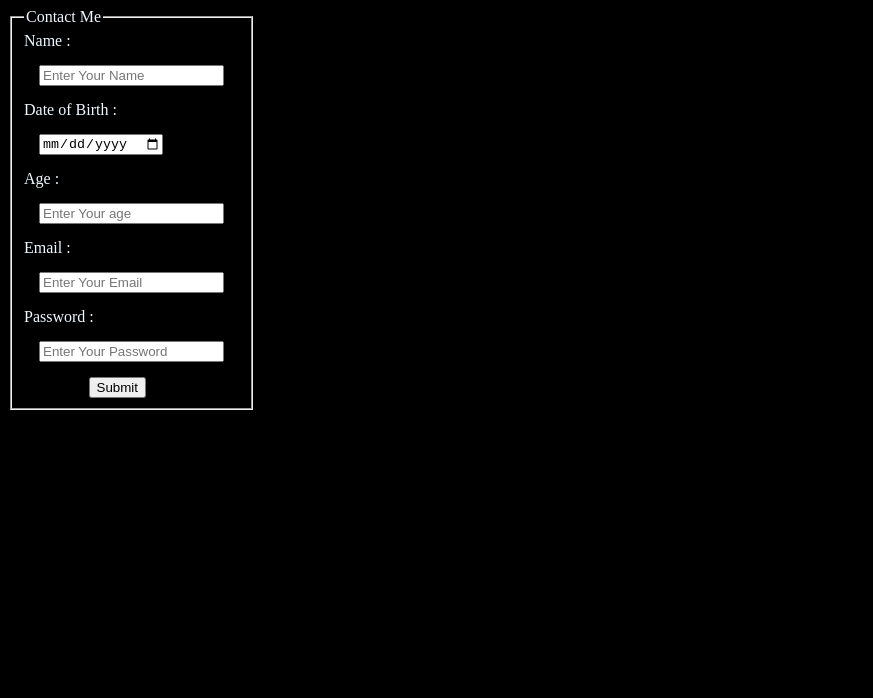
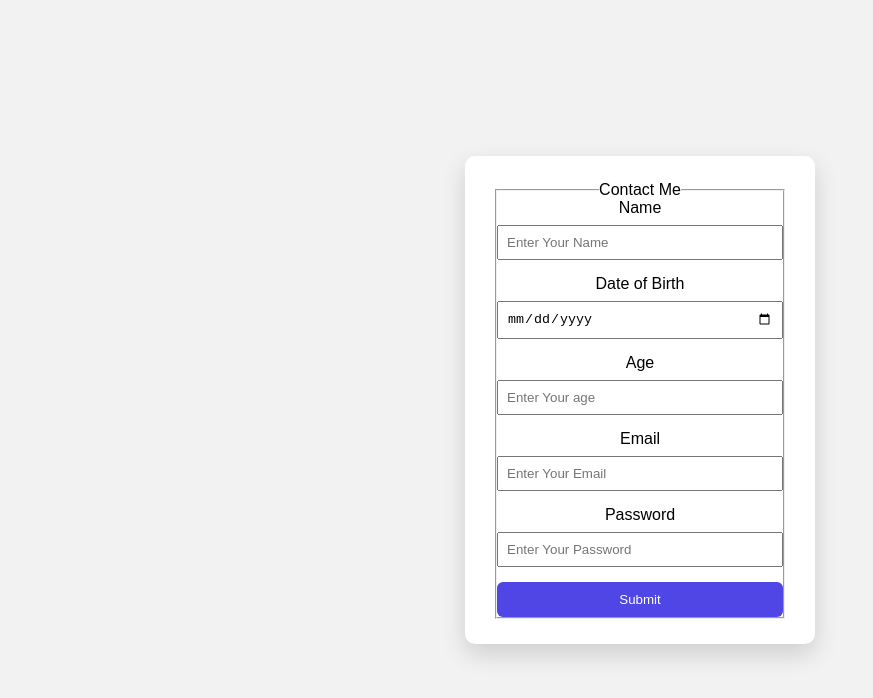
Before and after one commit to AtharvBhosale07/Internship-Repo, a plain HTML site: page index.html in a window 1280 px wide. Shown: the whole page, without its empty margins (0-873 px from the left). Drawn offline with Linux system fonts and the light colour scheme.

Commit message:
css is added

```diff
--- a/index.html
+++ b/index.html
@@ -9,18 +9,19 @@
 <body class="body">
     <header></header>
     <main class="main">
+        <div class="container">
         <form action="/submit" method="post">
             <fieldset>
                 <legend>Contact Me</legend>
 
-                <label for="username">Name : </label>
+                <label for="username">Name  </label>
                 <input type="text"
                 id="username"
                 name="username"
                 placeholder="Enter Your Name"
                 required>
 
-                <label for="userdob">Date of Birth : </label>
+                <label for="userdob">Date of Birth  </label>
                 <input type="date"
                 id="userdob"
                 dob="userdob"
@@ -29,7 +30,7 @@
                 <br>
 
 
-                <label for="userage">Age : </label>
+                <label for="userage">Age  </label>
                 <input type="number"
                 range="1 to 100"
                 id="userage"
@@ -37,14 +38,14 @@
                 placeholder="Enter Your age"
                 required>
 
-                <label for="useremail">Email : </label>
+                <label for="useremail">Email  </label>
                 <input type="email"
                 id="useremail"
                 email="useremail"
                 placeholder="Enter Your Email"
                 required>
 
-                <label for="userpassword">Password : </label>
+                <label for="userpassword">Password  </label>
                 <input type="password"
                 id="userpassword"
                 password="userpassword"
@@ -56,6 +57,7 @@
 
             </fieldset>
         </form>
+        </div>
     </main>
     <footer></footer>
 </body>
--- a/theme.css
+++ b/theme.css
@@ -1,26 +1,45 @@
-.body{
-    color: aliceblue;
-    background-color: black;
 
-    display: flex;
-    justify-items: center;
-    width: 15rem;
+* {
+  margin: 0;
+  padding: 0;
+  box-sizing: border-box;
 }
-#username{
-    margin: 15px;
+body {
+  min-height: 100vh;
+  display: flex;
+  justify-content: center; /* horizontal center */
+  align-items: center;     /* vertical center */
+  text-align: center;
+  background-color: #f2f2f2;
+  font-family: Arial, sans-serif;
+
 }
-#userage{
-    margin: 15px;
+.container {
+  background: #ffffff;
+  padding: 25px 30px;
+  border-radius: 10px;
+  width: 350px;
+  box-shadow: 0 10px 25px rgba(0, 0, 0, 0.15);
 }
-#userdob{
-    margin: 15px;
+
+  input {
+  width: 100%;
+  padding: 8px;
+  margin: 8px 0 15px;
 }
-#useremail{
-    margin: 15px;
+
+
+
+.btn {
+  width: 100%;
+  padding: 10px;
+  background-color: #4f46e5;
+  color: white;
+  border: none;
+  border-radius: 6px;
+  cursor: pointer;
 }
-#userpassword{
-    margin: 15px;
+
+.btn:hover {
+  background-color: #4338ca;
 }
-.btn{
-    margin-left: 30%;
-}
```
